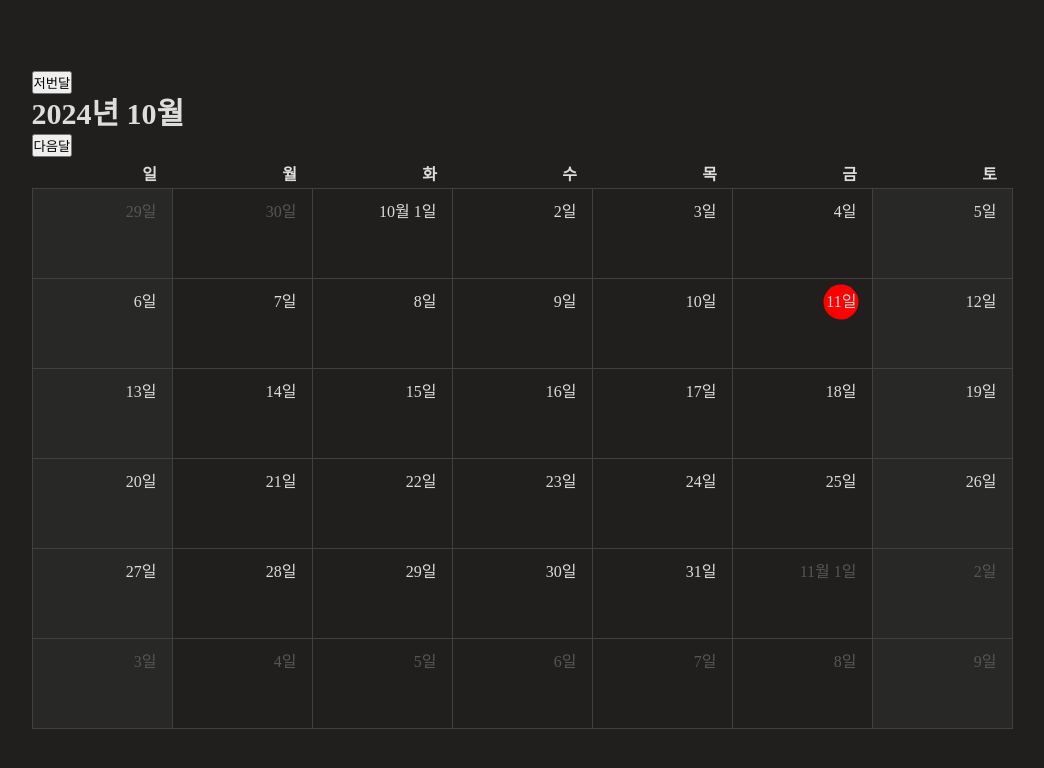
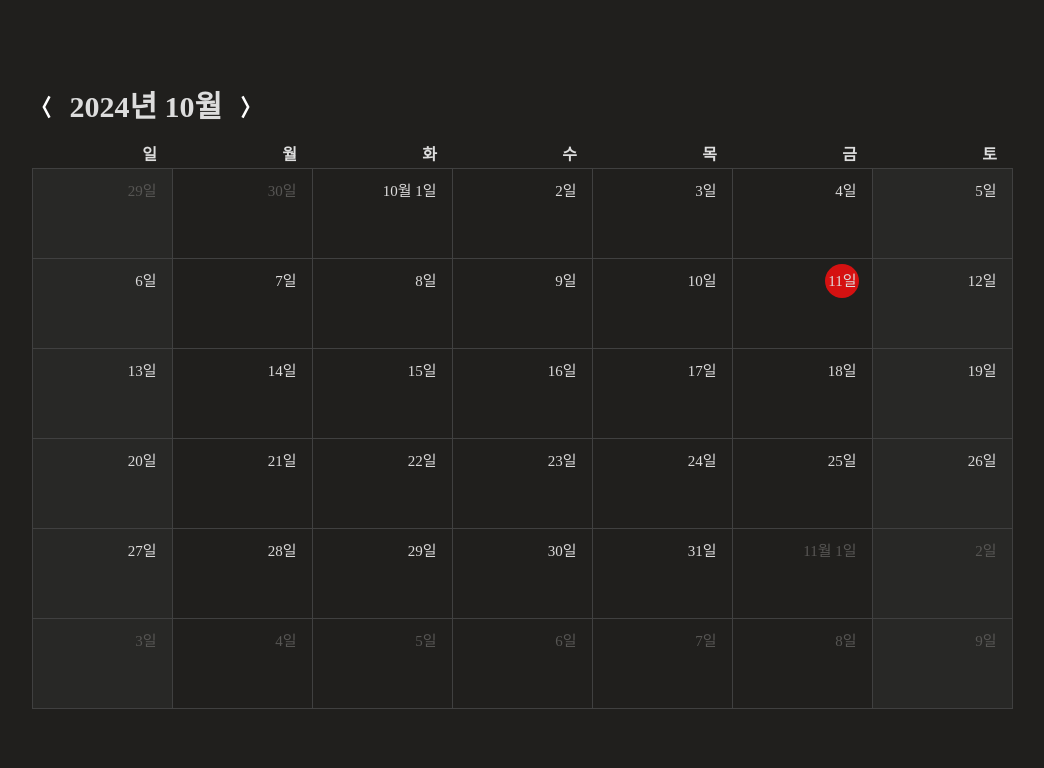
Before and after one commit to implement-any/record-costs, a React (Vite) app: page / in a window 1280 px wide. Shown: the top 768 px of the page, without its empty margins (118-1162 px from the left). Built offline with nearby package versions, Linux system fonts and the light colour scheme.

Commit message:
Feat(date-controller): Add control month button icons to calendar - Add left-arrow, right-arrow icons - Merging with day header components - Designed of the month controller

```diff
--- a/src/features/calendar/model/types.ts
+++ b/src/features/calendar/model/types.ts
@@ -13,3 +13,9 @@ export type DateCardProps = {
 export type DateHeaderProps = {
   day: Day;
 };
+
+export type DateControlProps = {
+  onPrev: () => void;
+  date: string;
+  onNext: () => void;
+};
--- a/src/features/calendar/ui/date-card/date-card.module.css
+++ b/src/features/calendar/ui/date-card/date-card.module.css
@@ -11,8 +11,8 @@
   position: absolute;
   right: 15px;
   top: 15px;
-  font-size: 16px;
-  line-height: 16px;
+  font-size: 15px;
+  line-height: 15px;
 }
 
 .mark {
@@ -22,13 +22,13 @@
 
 .mark::before {
   content: "";
-  width: 35px;
-  height: 35px;
+  width: 34px;
+  height: 34px;
   position: absolute;
-  top: 50%;
+  top: 49.5%;
   left: 50%;
   transform: translate(-50%, -50%);
   border-radius: 50%;
-  background-color: red;
+  background-color: rgb(213, 17, 17);
   z-index: -1;
 }
--- /dev/null
+++ b/src/features/calendar/ui/date-control/date-control.module.css
@@ -0,0 +1,29 @@
+.container {
+  display: flex;
+  align-items: center;
+  justify-content: center;
+  gap: 8px;
+}
+
+.date {
+  font-size: 30px;
+  line-height: 30px;
+  color: #dddddd;
+}
+
+.arrow {
+  width: 30px;
+  height: 30px;
+  background-repeat: no-repeat;
+  border: none;
+  background-color: transparent;
+  cursor: pointer;
+}
+
+.arrow.left {
+  background-image: url(/icons/left-arrow.svg);
+}
+
+.arrow.right {
+  background-image: url(/icons/right-arrow.svg);
+}
--- a/src/features/calendar/ui/date-control/index.tsx
+++ b/src/features/calendar/ui/date-control/index.tsx
@@ -1,3 +1,14 @@
-export function DateControl() {
-  return <div></div>;
+import module from "./date-control.module.css";
+
+import { Button } from "@/shared/components/button";
+import { DateControlProps } from "@/features/calendar/model/types";
+
+export function DateControl({ onPrev, date, onNext }: DateControlProps) {
+  return (
+    <div className={module.container}>
+      <Button className={`${module.arrow} ${module.left}`} onHandle={onPrev} text="" />
+      <h1 className={module.date}>{date}</h1>
+      <Button className={`${module.arrow} ${module.right}`} onHandle={onNext} text="" />
+    </div>
+  );
 }
--- /dev/null
+++ b/src/shared/components/button.tsx
@@ -0,0 +1,7 @@
+export function Button({ text, className, onHandle }: Button) {
+  return (
+    <button className={className} onClick={onHandle}>
+      {text}
+    </button>
+  );
+}
--- /dev/null
+++ b/src/shared/types/button.d.ts
@@ -0,0 +1,5 @@
+interface Button {
+  text: string;
+  className: string;
+  onHandle: () => void;
+}
--- a/src/widgets/calendar/ui/calendar.module.css
+++ b/src/widgets/calendar/ui/calendar.module.css
@@ -11,13 +11,7 @@
   flex-direction: column;
   align-items: flex-start;
   justify-content: center;
-  gap: 5px;
-}
-
-.month {
-  font-size: 30px;
-  line-height: 30px;
-  color: #dddddd;
+  gap: 20px;
 }
 
 .wrapper > table {
--- a/src/widgets/calendar/ui/index.tsx
+++ b/src/widgets/calendar/ui/index.tsx
@@ -1,6 +1,6 @@
 import module from "./calendar.module.css";
 
-import { DateCard, DateHeader } from "@/features/calendar";
+import { DateCard, DateControl, DateHeader } from "@/features/calendar";
 
 import { useDate } from "@/shared/hooks";
 import { calendarSlice, validSameDate, validSameMonth, DAYS } from "@/shared/utils";
@@ -11,9 +11,7 @@ export function Calendar() {
   return (
     <div className={module.container}>
       <div className={module.wrapper}>
-        <button onClick={onPrev}>저번달</button>
-        <h1 className={module.month}>{`${date.year}년 ${date.month}월`}</h1>
-        <button onClick={onNext}>다음달</button>
+        <DateControl onPrev={onPrev} date={`${date.year}년 ${date.month}월`} onNext={onNext} />
         {/* To do: 버튼 컨트롤 features 분류 필요 */}
         <table>
           <thead>
```
Also changed, not shown: public/icons/left-arrow.svg (added), public/icons/right-arrow.svg (added).
